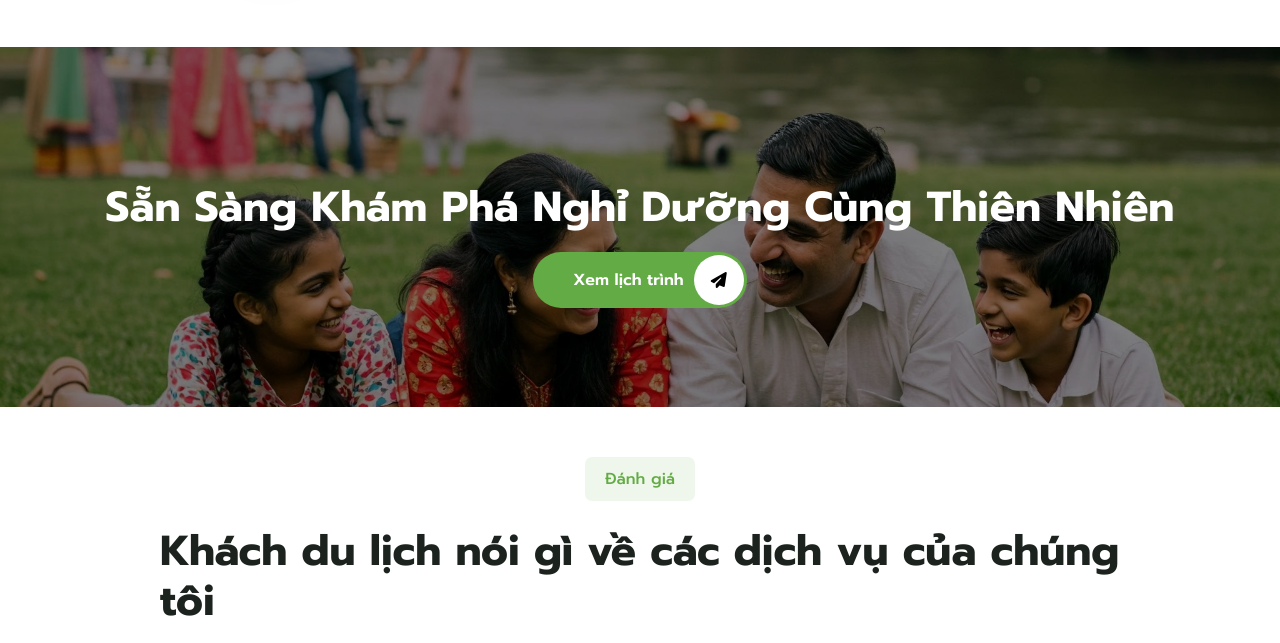
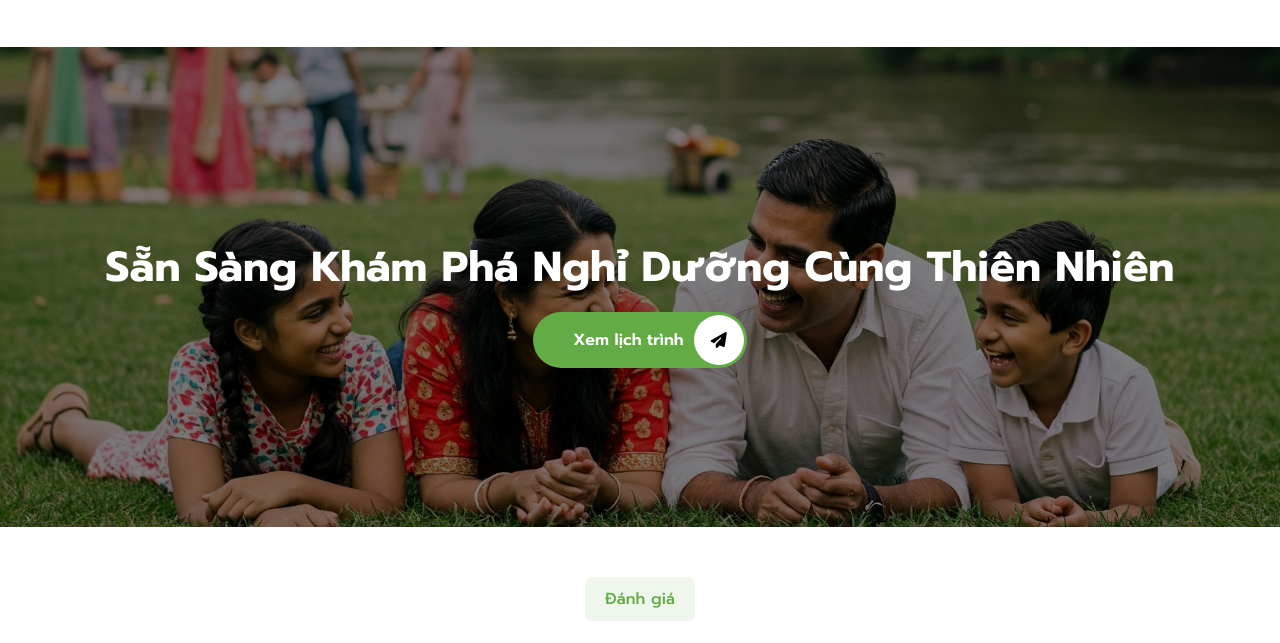
Before and after one commit to Nguyentanengr/booking-tour, a plain HTML site: page about-us.html in a window 1280 px wide. Shown: the part 3161-3804 px from the top of the page. Drawn offline with Linux system fonts and the light colour scheme.

```diff
--- a/about-us.css
+++ b/about-us.css
@@ -606,11 +606,11 @@ img {
     .avai-container {
         margin-top: 50px;
         position: relative;
-        height: 45vh;
+        height: 60vh;
         width: 100%;
         background-image: url("/assets/images/outside.jpeg");
         background-size: cover;
-        background-position: center 55%;
+        background-position: center 60%;
         background-repeat: no-repeat;
 
 
@@ -848,6 +848,7 @@ img {
                 border: none;
                 font-size: 18px;
                 padding: 10px;
+                font-family: Prompt;
             }
 
             input:focus {
```
